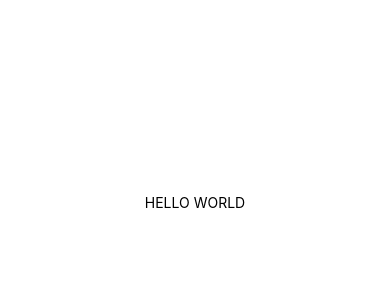
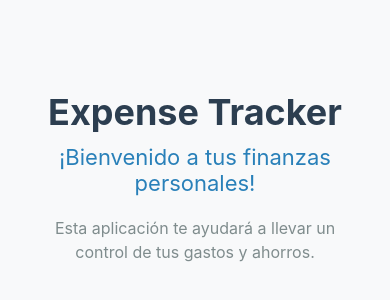
Before and after one commit to maia2303/ExpenseTracker, a React Native app in the folder ExpenseTracker/: screen / in a window 390 px wide. Shown: the part 220-520 px from the top of the page. Built offline with nearby package versions, Linux system fonts and the light colour scheme.

Commit message:
Base de la página de bienvenida

```diff
--- a/ExpenseTracker/App.js
+++ b/ExpenseTracker/App.js
@@ -1,11 +1,12 @@
 import { StatusBar } from 'expo-status-bar';
 import { StyleSheet, Text, View } from 'react-native';
+
+import  WelcomeScreen  from './src/screens/WelcomeScreen';
 
 export default function App() {
   return (
     <View style={styles.container}>
-      <Text>HELLO WORLD</Text>
-      <StatusBar style="auto" />
+      <WelcomeScreen />
     </View>
   );
 }
--- a/ExpenseTracker/package.json
+++ b/ExpenseTracker/package.json
@@ -14,5 +14,8 @@
     "ios": "expo start --ios",
     "web": "expo start --web"
   },
-  "private": true
+  "private": true,
+  "devDependencies": {
+    "@expo/ngrok": "^4.1.3"
+  }
 }
--- /dev/null
+++ b/ExpenseTracker/src/screens/WelcomeScreen.js
@@ -0,0 +1,54 @@
+import { Text, View, StyleSheet } from "react-native";
+
+export default function WelcomeScreen() {
+
+    return(
+        <View style={styles.container}>
+
+            <Text style={styles.titulo}>
+                Expense Tracker
+            </Text>
+
+            <Text style={styles.bienvenida}>
+                ¡Bienvenido a tus finanzas personales!
+            </Text>
+
+            <Text style = {styles.descripcion}>
+                Esta aplicación te ayudará a llevar un control de tus gastos y ahorros.
+            </Text>
+        </View>
+    )
+
+}
+
+const styles = StyleSheet.create({
+    container: {
+        flex: 1, // Ocupa toda la pantalla
+        justifyContent: 'center', // Centra verticalmente
+        alignItems: 'center', // Centra horizontalmente
+        padding: 30, // Espacio a los costados
+        backgroundColor: '#F8F9FA'
+    },
+    titulo: {
+        fontSize: 36,
+        fontWeight: 'bold',
+        color: '#2C3E50',
+        marginBottom: 10
+    },
+    bienvenida:
+    {
+        fontSize: 22,
+        color: '#2980B9',
+        marginBottom: 20,
+        textAlign: 'center'
+    },
+
+    descripcion:
+    {
+        fontSize: 16,
+        textAlign: 'center',
+        color: '#7F8C8D',
+        lineHeight: 24, // Espacio entre líneas
+        marginBottom: 50,
+    }
+})
```
Also changed, not shown: 1 other file (tests, documents, lock files or other folders).
